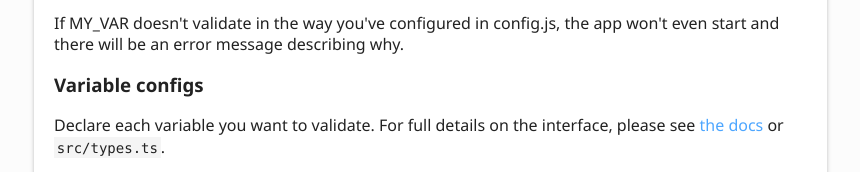
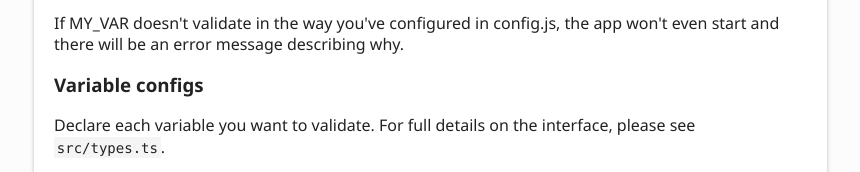
Before and after one commit to gblair/lib-env-validation, a website: page docs/index.html in a window 1280 px wide. Shown: the part 921-1093 px from the top of the page, without its empty margins (6-866 px from the left). Drawn offline with Linux system fonts and the light colour scheme.

Commit message:
Remove outdated repo refs

```diff
--- a/docs/index.html
+++ b/docs/index.html
@@ -19,7 +19,7 @@ error message describing why.</p>
 <a href="#variable-configs" id="variable-configs" style="color: inherit; text-decoration: none;">
   <h3>Variable configs</h3>
 </a>
-<p>Declare each variable you want to validate. For full details on the interface, please see <a href="https://pages.git.vzlt.cloud/learningalbum/lib-env-validation/">the docs</a> or <code>src/types.ts</code>. </p>
+<p>Declare each variable you want to validate. For full details on the interface, please see <code>src/types.ts</code>. </p>
 <table>
 <thead>
 <tr>
--- a/package.json
+++ b/package.json
@@ -1,6 +1,6 @@
 {
   "name": "@learningalbum/env-validation",
-  "version": "1.0.8",
+  "version": "1.0.9",
   "description": "Validate environment config",
   "main": "lib/index.js",
   "types": "lib/index.d.ts",
```
